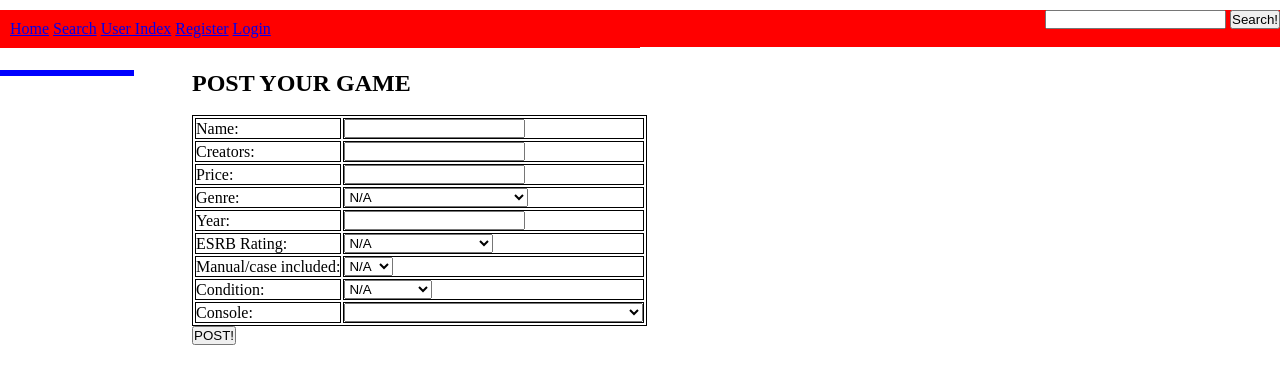
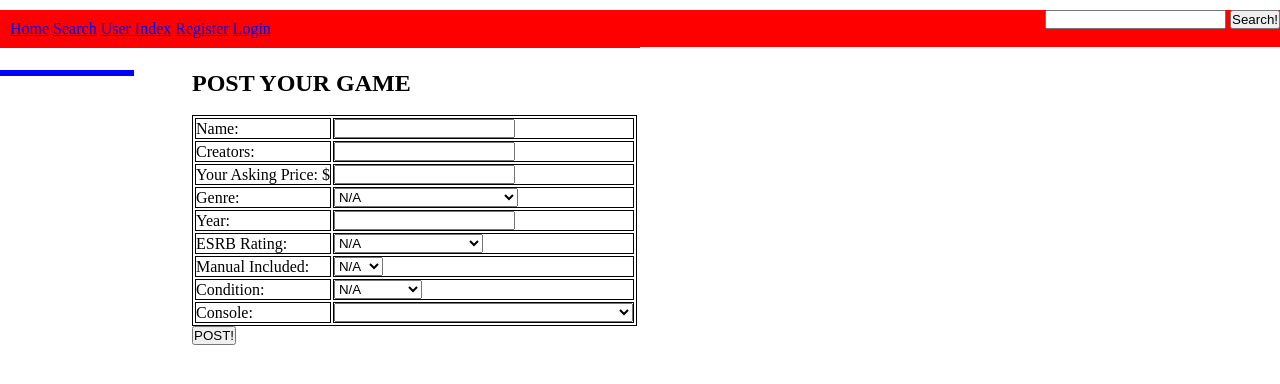
Before and after one commit to JimUpdike/PreownedFun, a PHP site: page /postAgame.php in a window 1280 px wide. Shown: the top 384 px of the page. Run offline with PHP 8.4, Linux system fonts and the light colour scheme.

Commit message:
fixed an input error where $ broke price

```diff
--- a/postAgame.php
+++ b/postAgame.php
@@ -13,7 +13,7 @@ include "db_connect.php";
 <table>
 <tr><td>Name:</td><td><input type="text" name="gameName"/></td></tr>
 <tr><td>Creators:</td><td><input type="text" name="creators"/></td></tr>
-<tr><td>Price:</td><td><input type="text" name="Price"/></td></tr>
+<tr><td>Your Asking Price: $</td><td><input type="text" name="Price"/></td></tr>
 <tr><td>Genre:</td><td>
 <select name="genre"/>
 <option>N/A</option>
@@ -47,7 +47,7 @@ include "db_connect.php";
 <option>Rating Pending</option>
 </select></td></tr>
 
-<tr><td>Manual/case included: </td><td>
+<tr><td>Manual Included: </td><td>
 <select name="manual">
 <option>N/A</option>
 <option>YES</option>
```
